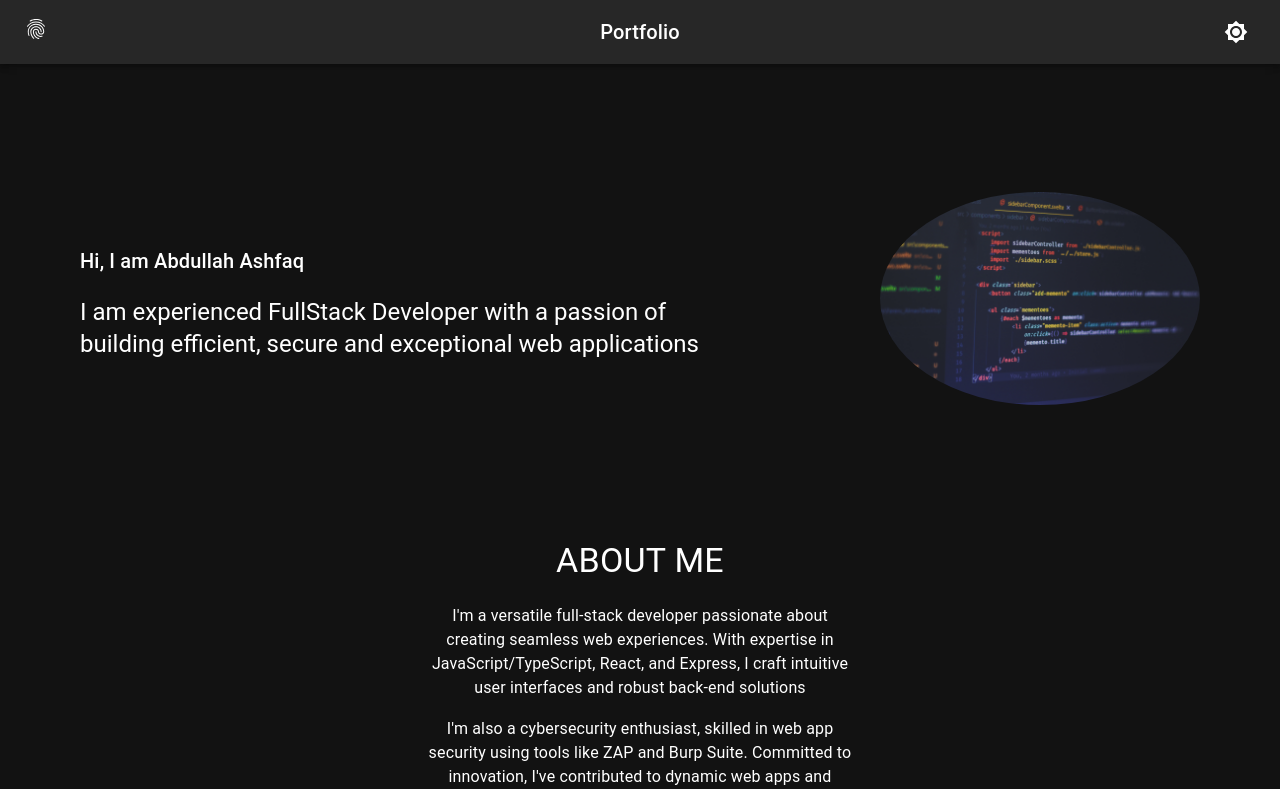
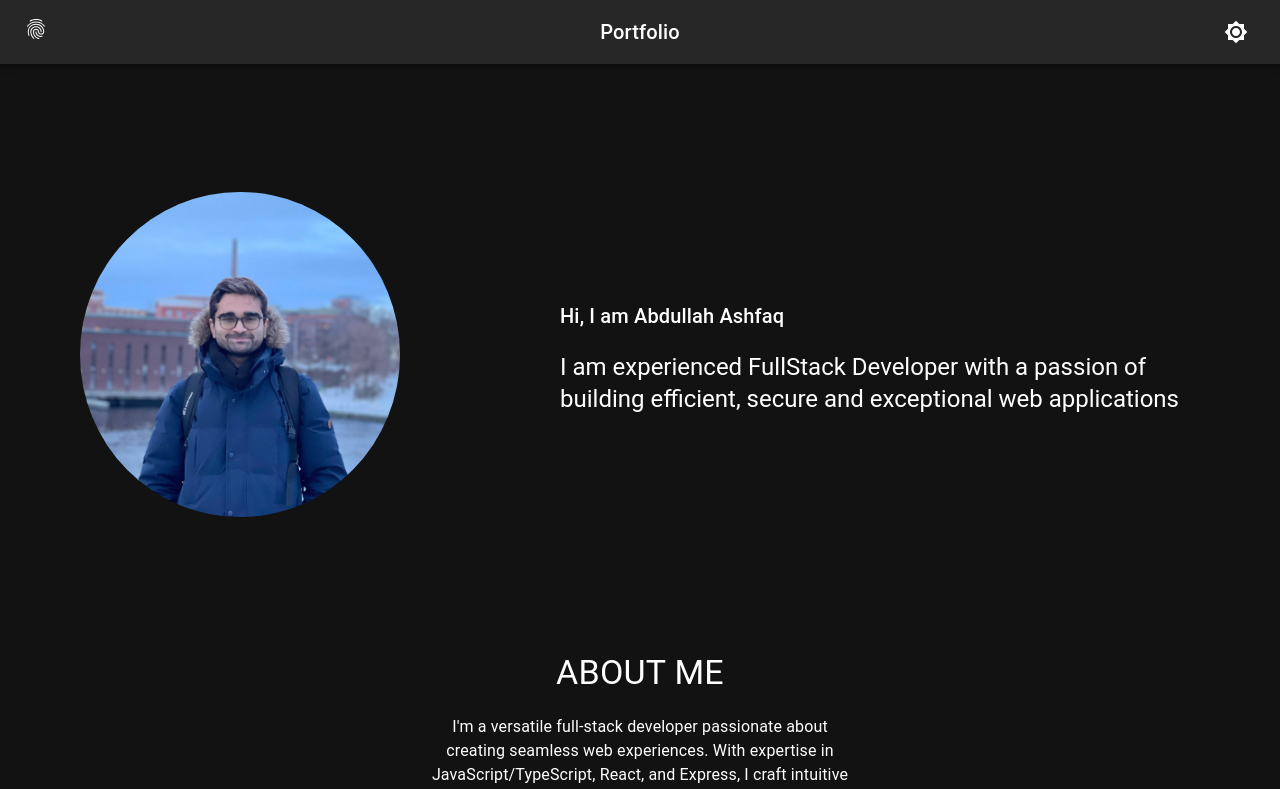
Before and after one commit to Tipu1996/Portfolio, a React (Vite) app: page / in a window 1280 px wide. Shown: the top 789 px of the page. Built offline with nearby package versions, Linux system fonts and the light colour scheme.

Commit message:
added profile pic

```diff
--- a/src/components/Intro.jsx
+++ b/src/components/Intro.jsx
@@ -8,6 +8,17 @@ const Intro = () => {
 			justifyContent={"space-around"}
 			alignItems={"center"}
 		>
+			<Grid item xs={6} md={3}>
+				<img
+					src="profilePic.jpeg"
+					alt="Profile Pic"
+					style={{
+						borderRadius: "50%",
+						width: "100%",
+						height: "100%",
+					}}
+				/>
+			</Grid>
 			<Grid item xs={10} md={6}>
 				<Typography variant="h6" marginBottom={"3%"}>
 					Hi, I am Abdullah Ashfaq
@@ -17,17 +28,6 @@ const Intro = () => {
 					building efficient, secure and exceptional web applications
 				</Typography>
 			</Grid>
-			<Grid item xs={6} md={3}>
-				<img
-					src="devImg.jpg"
-					alt="devImage"
-					style={{
-						borderRadius: "50%",
-						width: "100%",
-						height: "100%",
-					}}
-				/>
-			</Grid>
 		</Grid>
 	);
 };
```
Also changed, not shown: public/profilePic.jpeg (added), src/imgs/profilePic.jpeg (added).
